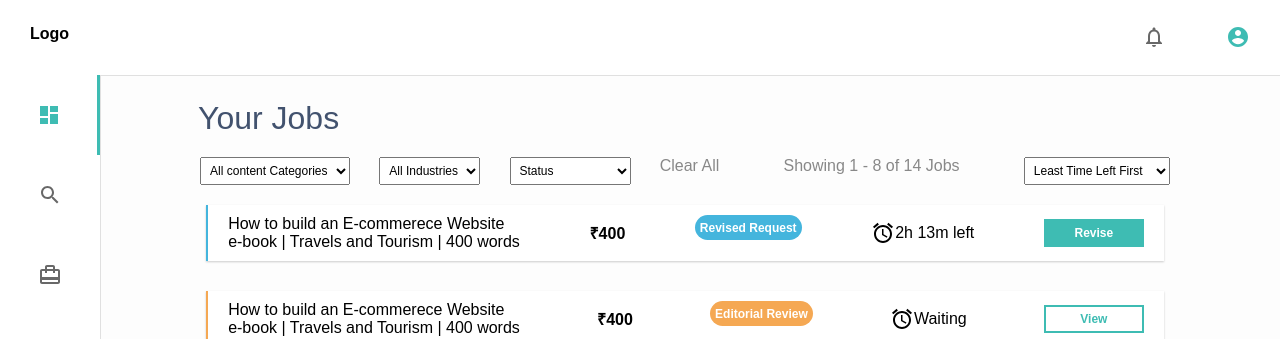
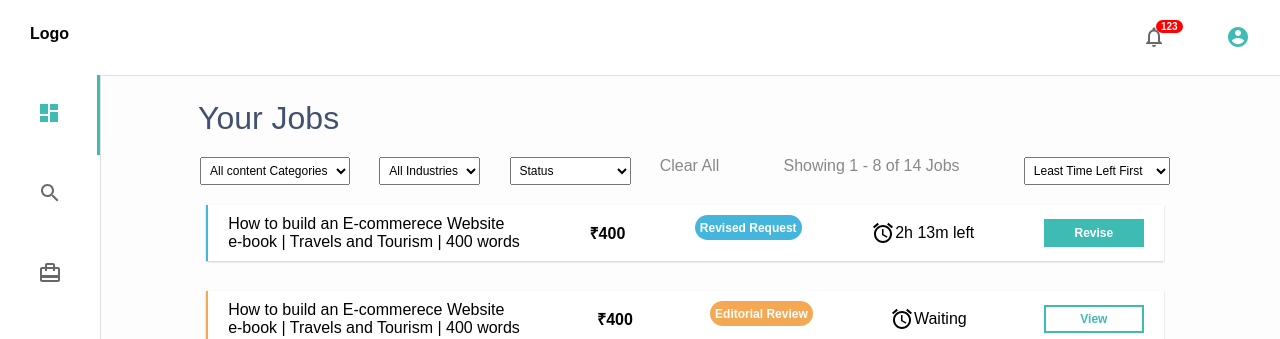
Before and after one commit to saketh-kowtha/the-magnifying-glass, a React (Create React App) app: page / in a window 1280 px wide. Shown: the top 339 px of the page. Built offline with nearby package versions, Linux system fonts and the light colour scheme; a web font is replaced by a local one.

Commit message:
added label

```diff
--- a/src/components/Navbar.js
+++ b/src/components/Navbar.js
@@ -9,7 +9,7 @@ const Navbar = (props) => {
         const navItems = [
             {type: 'title', data: 'Logo'},
             {type: 'img', data: user, onClick: () => setActive(1)},
-            {type: 'img', data: bell, onClick: () => setActive(2)}
+            {type: 'img', data: bell, badges: 123,onClick: () => setActive(2)}
         ]
         return <div className='Navbar'>
             {
--- a/src/helper/index.js
+++ b/src/helper/index.js
@@ -4,7 +4,9 @@ export const NavElement = (ele, index, active) => {
     return <span className={(index === active) ? 'col active':'col'} onClick={ele.onClick}>
         {
             ele.type === 'img'
-                ? <img alt={index} src = {ele.data} />
+                ? <div><img alt={index} src = {ele.data} />
+                    {(ele.badges) ? <span style={{position:'absolute', marginTop: '-5px', marginLeft: '-10px', fontSize: '10px', backgroundColor: 'red', color: 'white', fontWeight: 'bold', padding:'1px 5px',borderRadius:'10px'}}>{ele.badges}</span>:''}
+                </div>
                 : <label className='title'>{ele.data}</label>
         }
     </span>
--- a/src/pages/DataView.js
+++ b/src/pages/DataView.js
@@ -50,7 +50,7 @@ class DataView extends React.Component {
                         (JobCard.length > 0) ? JobCard : <h3 align='center'>No Data Found</h3>
                     }
 
-                    <Pagination count={this.state.data.length} limit={8} counter={this.state.paginationCount} onClick={(e)=>{this.setPaginationCount(e)}}/>
+                    {(JobCard.length > 0) ? <Pagination count={this.state.data.length} limit={8} counter={this.state.paginationCount} onClick={(e)=>{this.setPaginationCount(e)}}/> : ''}
                 </div>
             </div>
 }
```
